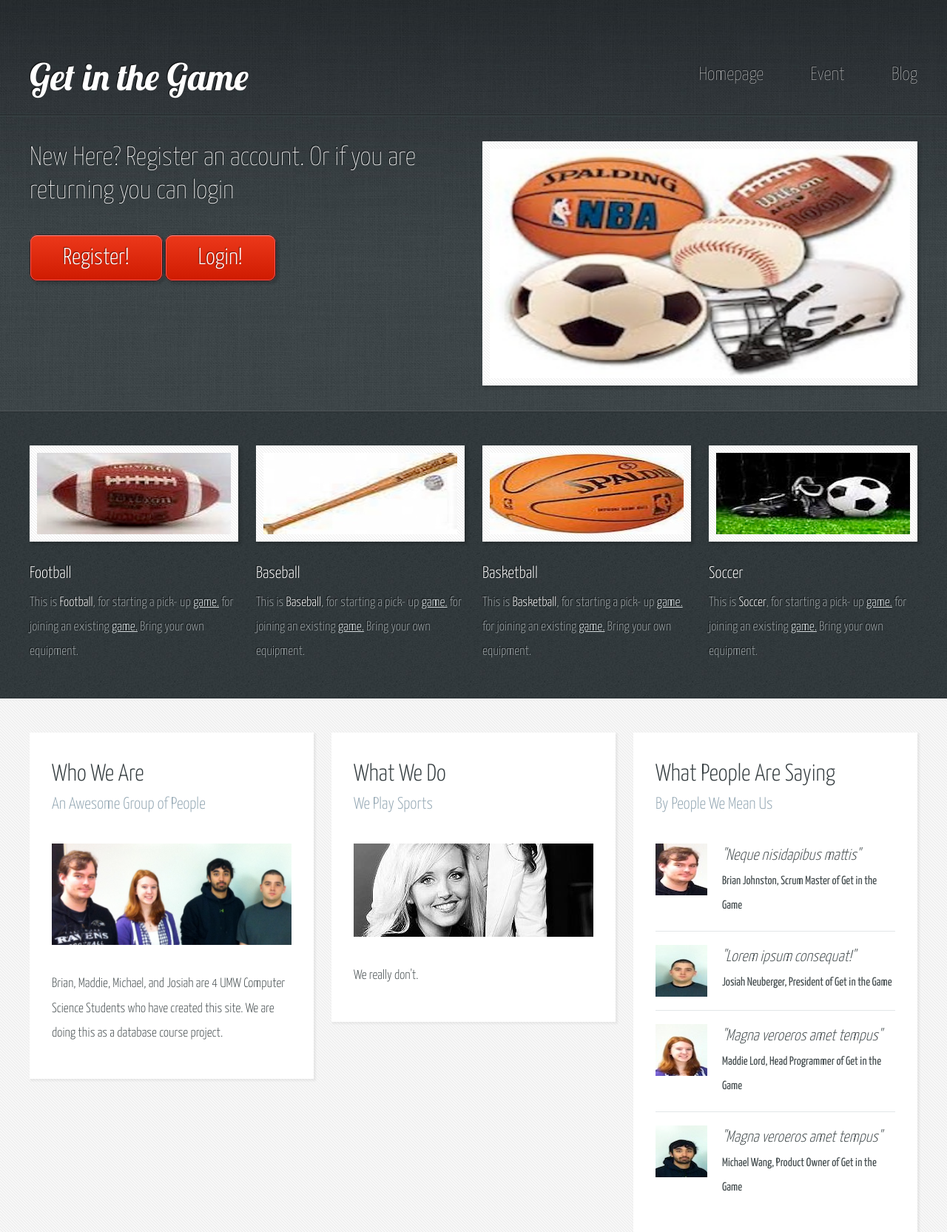
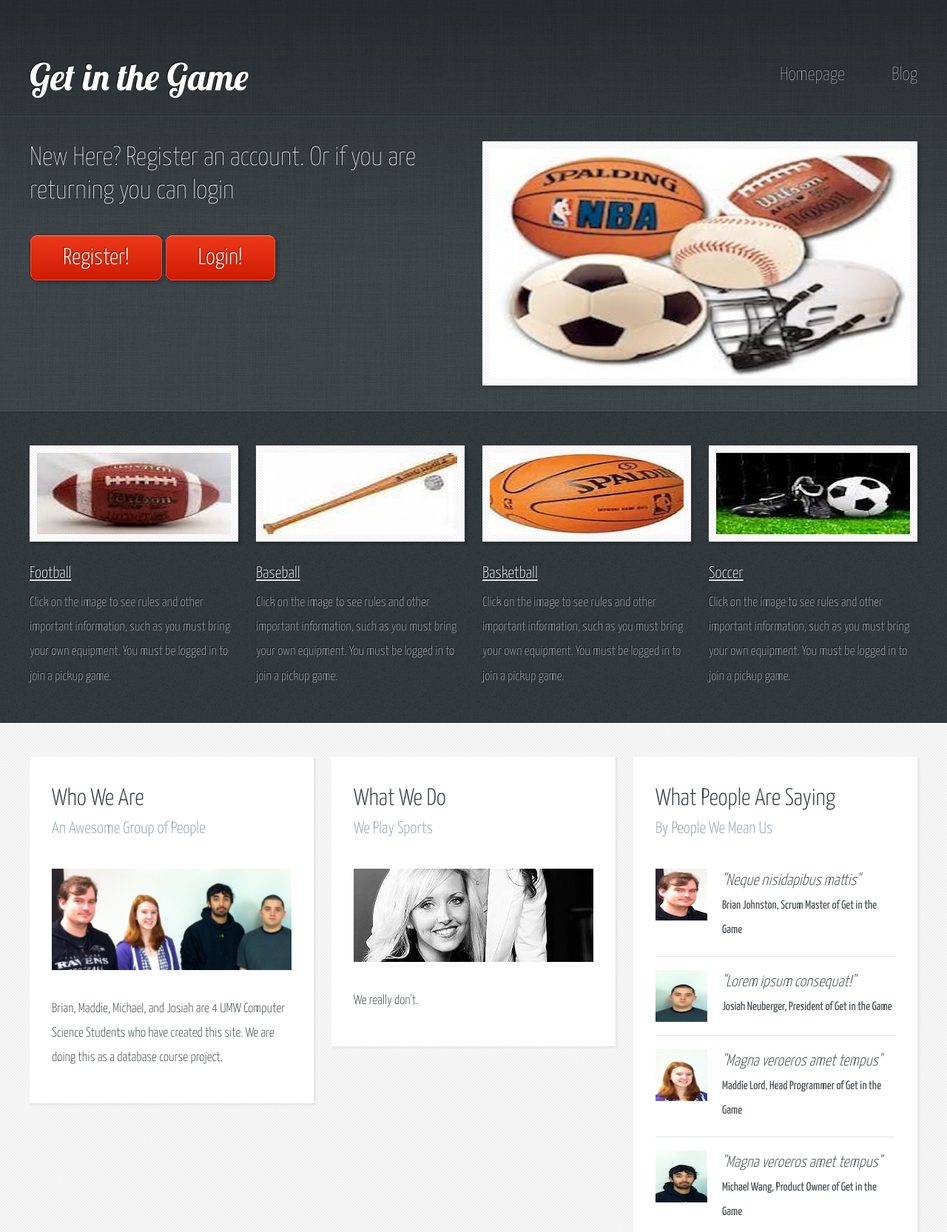
Before and after one commit to bjohnstonumw/pickupgames, a PHP site: page / in a window 1280 px wide. Shown: the top 1665 px of the page at 74% size. Run offline with PHP 8.4, Linux system fonts and the light colour scheme.

Commit message:
cleaned up old files, added rules.php and combined all rules here.

```diff
--- a/index.php
+++ b/index.php
@@ -41,8 +41,12 @@
 							<!-- Nav -->
 								<nav class="mobileUI-site-nav">
 									<a href="index.php">Homepage</a>
-									<a href="event.php">Event</a>
-									<?php if ($s_isLoggedIn) { echo '<a href="joinevent.php">Join a Pickup Game</a>'; } #Only show if we are logged in.?>
+									<?php
+									if ($s_isLoggedIn) { #Only show if we are logged in.
+										echo '<a href="event.php">Event</a>';
+										echo '<a href="joinevent.php">Join a Pickup Game</a>';
+									}
+									?>
 									<a href="blog.php">Blog</a>
 								</nav>
 
@@ -91,13 +95,11 @@
 
 								<!-- Feature #1 -->
 									<section>
-										<a href="football.php" class="bordered-feature-image"><img src="images/football.jpg" alt="" /></a>
-										<h2>Football</h2>
+										<a href="rules.php#football" class="bordered-feature-image"><img src="images/football.jpg" alt="" /></a>
+										<h2><a href="rules.php#football">Football</a></h2>
 										<p>
-											This is <strong>Football</strong>, for starting a pick-
-											up <a href="http://n33.co/">game.</a> for joining
-											an existing <a href="http://html5up.net">game.</a>
-											Bring your own equipment.
+											Click on the image to see rules and other important information, such as
+											you must bring your own equipment. You must be logged in to join a pickup game.
 										</p>
 									</section>
 
@@ -106,13 +108,11 @@
 
 								<!-- Feature #2 -->
 									<section>
-										<a href="baseball.php" class="bordered-feature-image"><img src="images/baseball.jpg" alt="" /></a>
-										<h2>Baseball</h2>
+										<a href="rules.php#baseball" class="bordered-feature-image"><img src="images/baseball.jpg" alt="" /></a>
+										<h2><a href="rules.php#baseball">Baseball</a></h2>
 										<p>
-											This is <strong>Baseball</strong>, for starting a pick-
-											up <a href="http://n33.co/">game.</a> for joining
-											an existing <a href="http://html5up.net">game.</a>
-											Bring your own equipment.
+											Click on the image to see rules and other important information, such as
+											you must bring your own equipment. You must be logged in to join a pickup game.
 										</p>
 									</section>
 
@@ -121,13 +121,11 @@
 
 								<!-- Feature #3 -->
 									<section>
-										<a href="basketball.php" class="bordered-feature-image"><img src="images/basketball.jpg" alt="" /></a>
-										<h2>Basketball</h2>
+										<a href="rules.php#basketball" class="bordered-feature-image"><img src="images/basketball.jpg" alt="" /></a>
+										<h2><a href="rules.php#basketball">Basketball</a></h2>
 										<p>
-											This is <strong>Basketball</strong>, for starting a pick-
-											up <a href="http://n33.co/">game.</a> for joining
-											an existing <a href="http://html5up.net">game.</a>
-											Bring your own equipment.
+											Click on the image to see rules and other important information, such as
+											you must bring your own equipment. You must be logged in to join a pickup game.
 										</p>
 									</section>
 
@@ -136,13 +134,11 @@
 
 								<!-- Feature #4 -->
 									<section>
-										<a href="soccer.php" class="bordered-feature-image"><img src="images/soccer.jpg" alt="" /></a>
-										<h2>Soccer</h2>
+										<a href="rules.php#soccer" class="bordered-feature-image"><img src="images/soccer.jpg" alt="" /></a>
+										<h2><a href="rules.php#soccer">Soccer</a></h2>
 										<p>
-											This is <strong>Soccer</strong>, for starting a pick-
-											up <a href="http://n33.co/">game.</a> for joining
-											an existing <a href="http://html5up.net">game.</a>
-											Bring your own equipment.
+											Click on the image to see rules and other important information, such as
+											you must bring your own equipment. You must be logged in to join a pickup game.
 										</p>
 									</section>
 
```
Also changed, not shown: install/pickupgames.sql (+67 -2 lines), php/users.php (+5 -2 lines), rules.php (added, +154 -0 lines).
